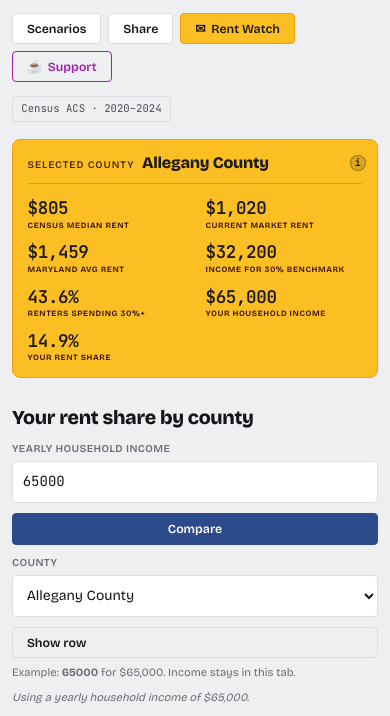
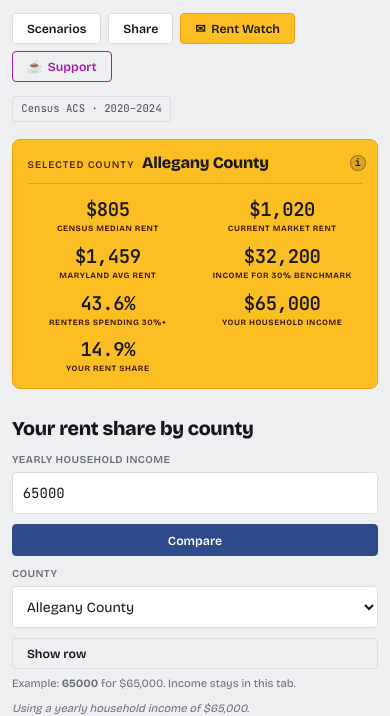
Before and after one commit to IdaAkiwumi/md-housing-reality, a plain HTML site: page docs/index.html in a window 390 px wide. Shown: the part 148-864 px from the top of the page. Drawn offline with nearby package versions, Linux system fonts and the light colour scheme.

Commit message:
Update styles.css

```diff
--- a/docs/styles.css
+++ b/docs/styles.css
@@ -266,7 +266,10 @@ a:focus-visible,
   font-size: 0.72rem;
 }
 
-/* ---------- Stat band ---------- */
+/* ---------- Stat band ----------
+   Explicit 7-column grid eliminates the auto-fit phantom track
+   that was leaving empty space after the last tile. Gap bumped
+   to 2rem so the pipe has 1rem of clear space on each side. */
 .hits {
   position: relative;
   background: var(--hits-bg);
@@ -275,9 +278,22 @@ a:focus-visible,
   border-radius: 8px;
   padding: 1.2rem 1.3rem 1.3rem;
   display: grid;
-  grid-template-columns: repeat(auto-fit, minmax(7rem, 1fr));
-  gap: 0.9rem 1.5rem;
+  grid-template-columns: repeat(7, minmax(0, 1fr));
+  gap: 1rem 2rem;
   margin-bottom: 1.6rem;
+}
+
+@media (max-width: 900px) {
+  .hits {
+    grid-template-columns: repeat(4, minmax(0, 1fr));
+  }
+}
+
+@media (max-width: 600px) {
+  .hits {
+    grid-template-columns: repeat(2, minmax(0, 1fr));
+    gap: 1rem;
+  }
 }
 
 .hits-header {
@@ -305,7 +321,7 @@ a:focus-visible,
   line-height: 1.1;
 }
 
-/* Info icon, absolutely positioned in the top-right of the amber band */
+/* Info icon in top-right corner of amber band */
 .info-wrap {
   position: absolute;
   top: 0.9rem;
@@ -341,7 +357,6 @@ a:focus-visible,
   outline-offset: 2px;
 }
 
-/* Tooltip: display none by default, block on hover/focus. No inline flash. */
 .info-tip {
   display: none;
   position: absolute;
@@ -382,16 +397,20 @@ a:focus-visible,
   display: block;
 }
 
+/* Each stat tile: content centered so narrow labels don't leave
+   asymmetric dead space on the right. */
 .hit {
   display: flex;
   flex-direction: column;
+  align-items: center;
+  text-align: center;
   gap: 0.3rem;
   min-width: 0;
 }
 
 .hit b {
   font-family: var(--f-mono);
-  font-size: clamp(1.25rem, 2.2vw, 1.75rem);
+  font-size: clamp(1.35rem, 2.4vw, 1.9rem);
   font-weight: 600;
   line-height: 1;
   letter-spacing: -0.02em;
@@ -413,17 +432,18 @@ a:focus-visible,
   position: relative;
 }
 
+/* Pipe sits at the exact center of the 2rem gap: 1rem on each side */
 .hit.personal-first::before {
   content: "";
   position: absolute;
-  left: -0.75rem;
+  left: -1rem;
   top: 0.25rem;
   bottom: 0.25rem;
   width: 1px;
   background: color-mix(in srgb, var(--hits-ink) 42%, transparent);
 }
 
-@media (max-width: 720px) {
+@media (max-width: 600px) {
   .hit.personal-first::before { display: none; }
 }
 
```
